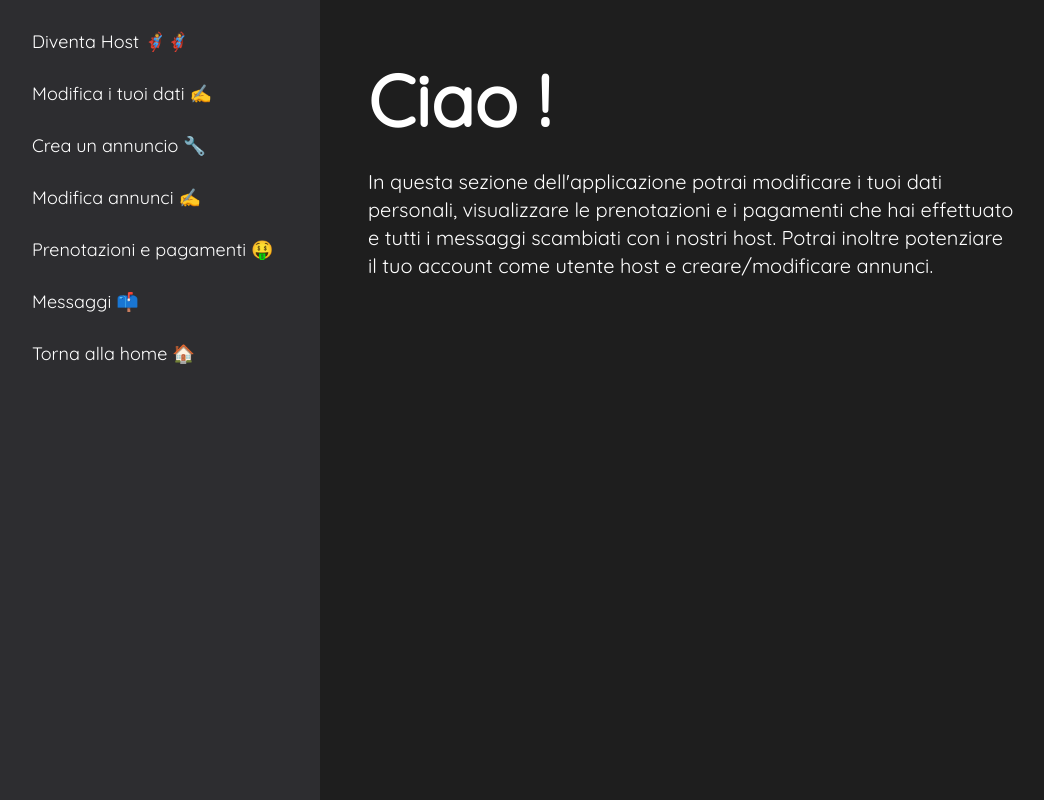
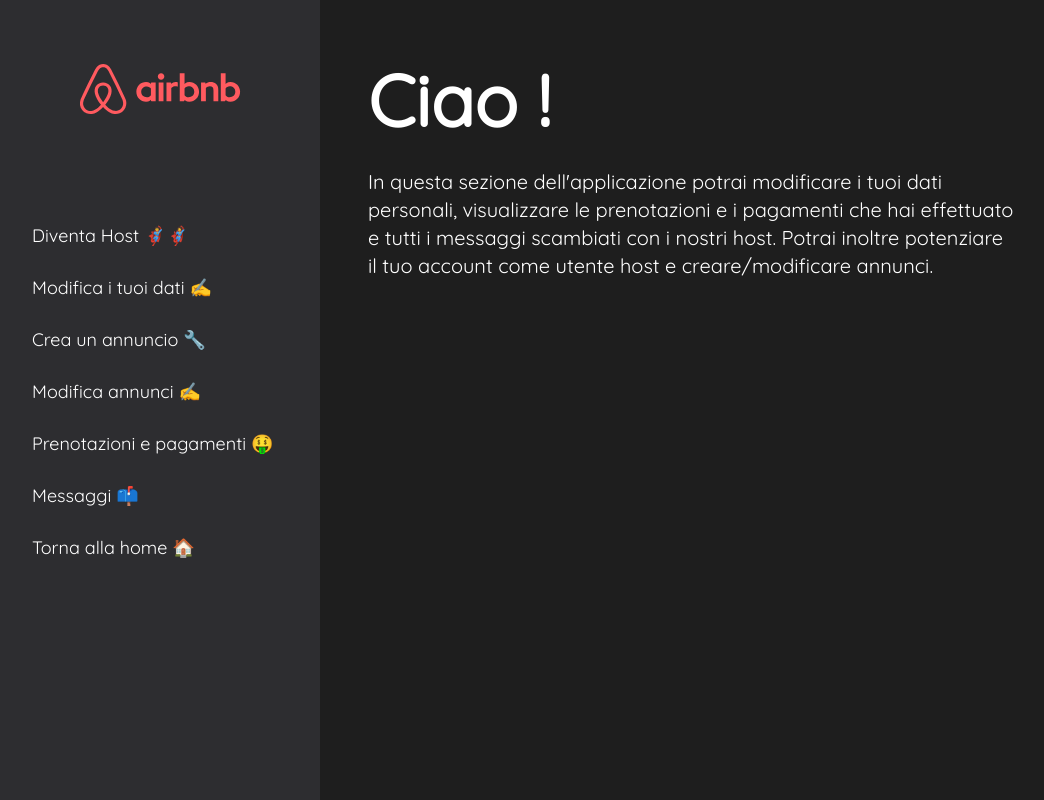
Before and after one commit to LucaSamore/AirbnDB, a Next.js app: page /dashboard/1/home in a window 1280 px wide. Shown: the whole page, without its empty margins (0-1044 px from the left). Built offline with nearby package versions, Linux system fonts and the light colour scheme; no server answers; the database is empty.

Commit message:
Move sidemenu to a separate component

```diff
--- /dev/null
+++ b/components/SideMenu.tsx
@@ -0,0 +1,31 @@
+import React from 'react'
+import Link from 'next/link'
+import Image from 'next/image'
+
+const SideMenu: React.FC = () => {
+    return (
+        <div className="drawer drawer-mobile basis-1/4">
+            <input id="my-drawer-2" type="checkbox" className="drawer-toggle" />
+            <div className="drawer-side bg-dark-mode-3">
+                <label htmlFor="my-drawer-2" className="drawer-overlay"></label>
+                <ul className="menu p-4 pt-16 overflow-y-auto w-80 text-white font-quicksand text-lg bg-dark-mode-3">
+                    <Image
+                            src="/logo.svg"
+                            width={100}
+                            height={50}
+                            alt="logo"
+                    />
+                    <li className="mt-24"><a>Diventa Host 🦸‍♂️🦸‍♀️</a></li>
+                    <li><a>Modifica i tuoi dati ✍</a></li>
+                    <li><a>Crea un annuncio 🔧</a></li>
+                    <li><a>Modifica annunci ✍</a></li>
+                    <li><a>Prenotazioni e pagamenti 🤑</a></li>
+                    <li><a>Messaggi 📫</a></li>
+                    <li><Link href="/">Torna alla home 🏠</Link></li>
+                </ul>
+            </div>
+        </div>
+    )
+}
+
+export default SideMenu
--- a/pages/dashboard/[userId]/home.tsx
+++ b/pages/dashboard/[userId]/home.tsx
@@ -1,10 +1,8 @@
 import type { GetServerSideProps, NextPage } from 'next'
 import Head from 'next/head'
-import Link from 'next/link'
-import Header from '../../../components/Header'
-import Image from 'next/image'
 import { loggedUser } from '../../../util/loggedUser'
 import { LoggedUser } from '../../../util/types'
+import SideMenu from '../../../components/SideMenu'
 
 interface PageProps {
     loggedUser: LoggedUser,
@@ -18,24 +16,7 @@ const Dashboard: NextPage<PageProps> = (props: PageProps) => {
             <link rel="icon" href="/airbnDB.ico" />
         </Head>
         <section className="flex flex-row">
-            <div className="drawer drawer-mobile basis-1/4">
-                <input id="my-drawer-2" type="checkbox" className="drawer-toggle" />
-                <div className="drawer-content flex flex-col items-center justify-center">
-                    <label htmlFor="my-drawer-2" className="btn btn-primary drawer-button lg:hidden">Open drawer</label>
-                </div>
-                <div className="drawer-side bg-dark-mode-3">
-                    <label htmlFor="my-drawer-2" className="drawer-overlay"></label>
-                    <ul className="menu p-4 overflow-y-auto w-80 text-white font-quicksand text-lg bg-dark-mode-3">
-                        <li><a>Diventa Host 🦸‍♂️🦸‍♀️</a></li>
-                        <li><a>Modifica i tuoi dati ✍</a></li>
-                        <li><a>Crea un annuncio 🔧</a></li>
-                        <li><a>Modifica annunci ✍</a></li>
-                        <li><a>Prenotazioni e pagamenti 🤑</a></li>
-                        <li><a>Messaggi 📫</a></li>
-                        <li><Link href="/">Torna alla home 🏠</Link></li>
-                    </ul>
-                </div>
-            </div>
+            <SideMenu />
             <section className="basis-3/4 px-12">
                 <h1 className="text-white font-bold font-quicksand text-7xl mt-16">Ciao {props.loggedUser.Nome}!</h1>
                 <div className="w-3/4 mt-8">
```
